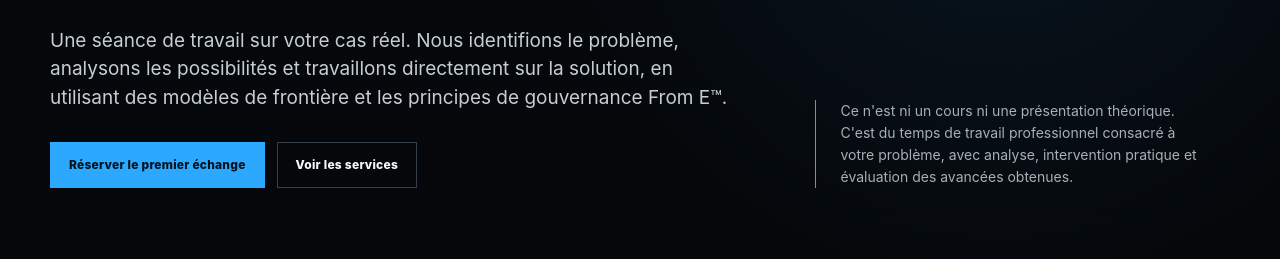
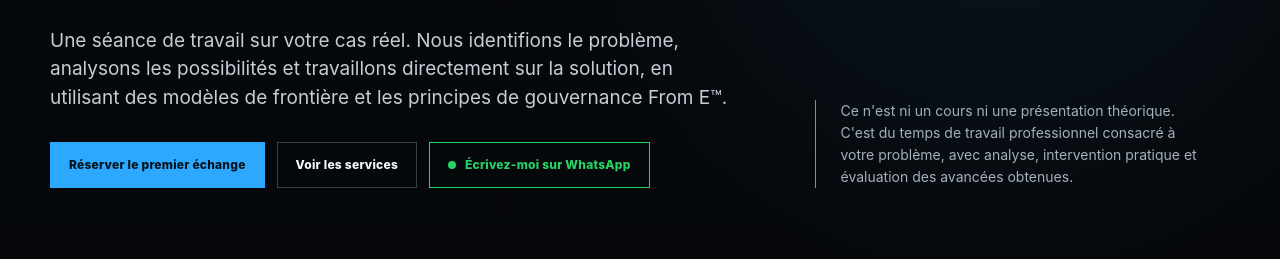
Before and after one commit to FromE-Labs/remarkable-beignet-d883fd, a plain HTML site: page fr/conseil/index.html in a window 1280 px wide. Shown: the part 541-800 px from the top of the page. Drawn offline with Linux system fonts and the light colour scheme; a script that the page names is missing.

Commit message:
Botón de WhatsApp en la portada y en Intervención
Quien llega desde un anuncio quiere respuesta inmediata. El botón abre
el chat de WhatsApp con un mensaje ya escrito, en español, inglés y
francés, junto a los botones principales de cada página.

Co-Authored-By: Claude Fable 5.2 <noreply@anthropic.com>
Claude-Session: https://claude.ai/code/session_015kpVL7aVtnYauJmZJH35bW

```diff
--- a/assets/site.css
+++ b/assets/site.css
@@ -75,6 +75,9 @@ nav{
 }
 .btn:hover{transform:translateY(-1px);filter:brightness(1.06)}
 .btn.secondary{background:transparent;border-color:#34414d;color:var(--text)}
+.btn.wa{background:transparent;border-color:#25d366;color:#25d366}
+.btn.wa::before{content:"";width:8px;height:8px;border-radius:50%;background:#25d366;margin-right:9px}
+.btn.wa:hover{background:rgba(37,211,102,.1)}
 .private{
   display:inline-flex;align-items:center;gap:9px;margin-bottom:28px;
   font-size:11px;letter-spacing:.15em;text-transform:uppercase;color:#c6d0d9;font-weight:760
--- a/fr/conseil/index.html
+++ b/fr/conseil/index.html
@@ -91,6 +91,7 @@
         <div class="hero-actions">
           <a class="btn" href="#reservar" data-service="free" data-label="Premier échange (15 min, gratuit)" data-scroll>Réserver le premier échange</a>
           <a class="btn secondary" href="#servicios">Voir les services</a>
+          <a class="btn wa" href="https://wa.me/34627761640?text=Bonjour%2C%20je%20viens%20de%20frome-one.com%20et%20je%20souhaite%20des%20informations%20sur%20" target="_blank" rel="noopener">Écrivez-moi sur WhatsApp</a>
         </div>
       </div>
       <div class="side-note">Ce n'est ni un cours ni une présentation théorique. C'est du temps de travail professionnel consacré à votre problème, avec analyse, intervention pratique et évaluation des avancées obtenues.</div>
```
Also changed, not shown: en/consulting/index.html (+1 -0 lines), en/index.html (+1 -0 lines), es/consultoria/index.html (+1 -0 lines), es/index.html (+1 -0 lines), fr/index.html (+1 -0 lines).
